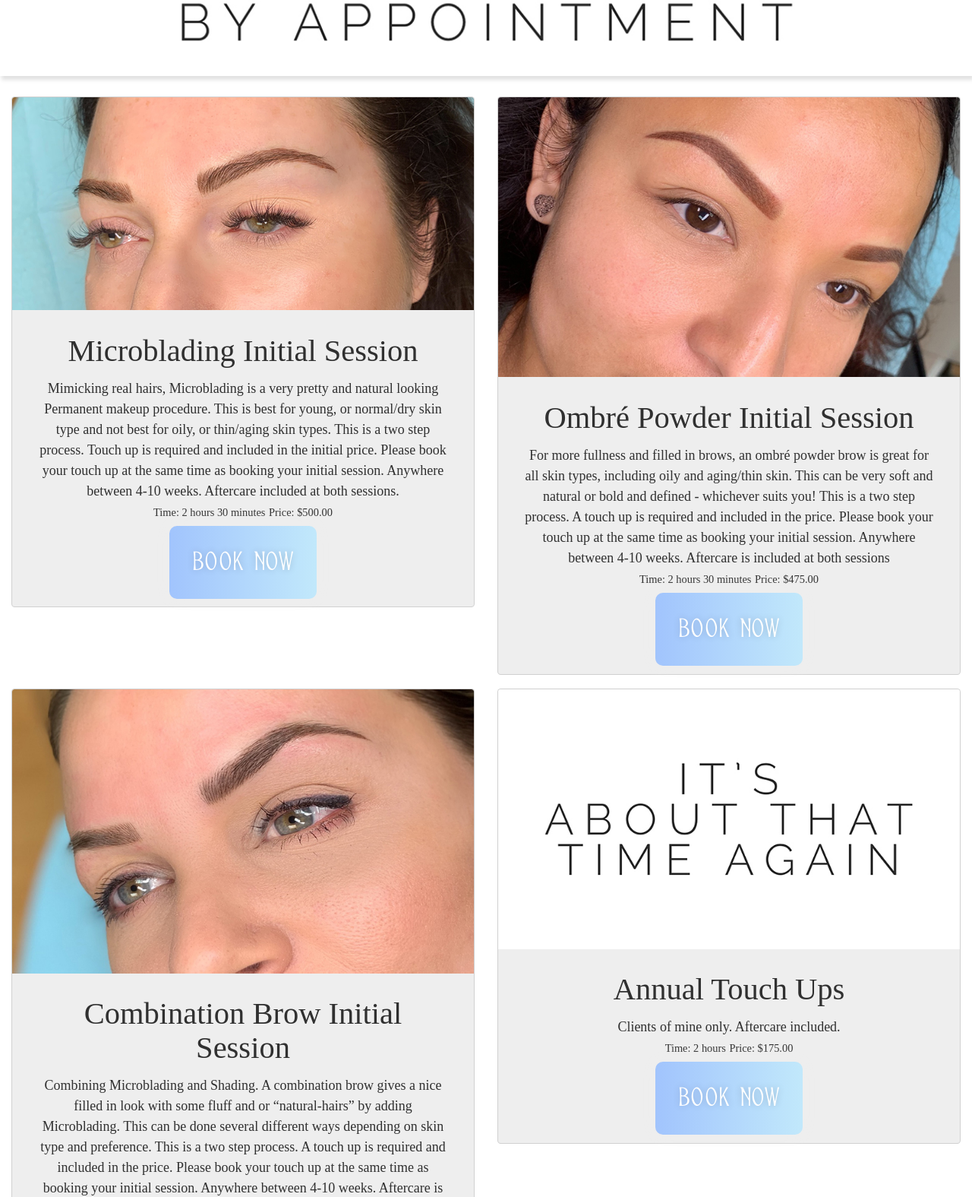
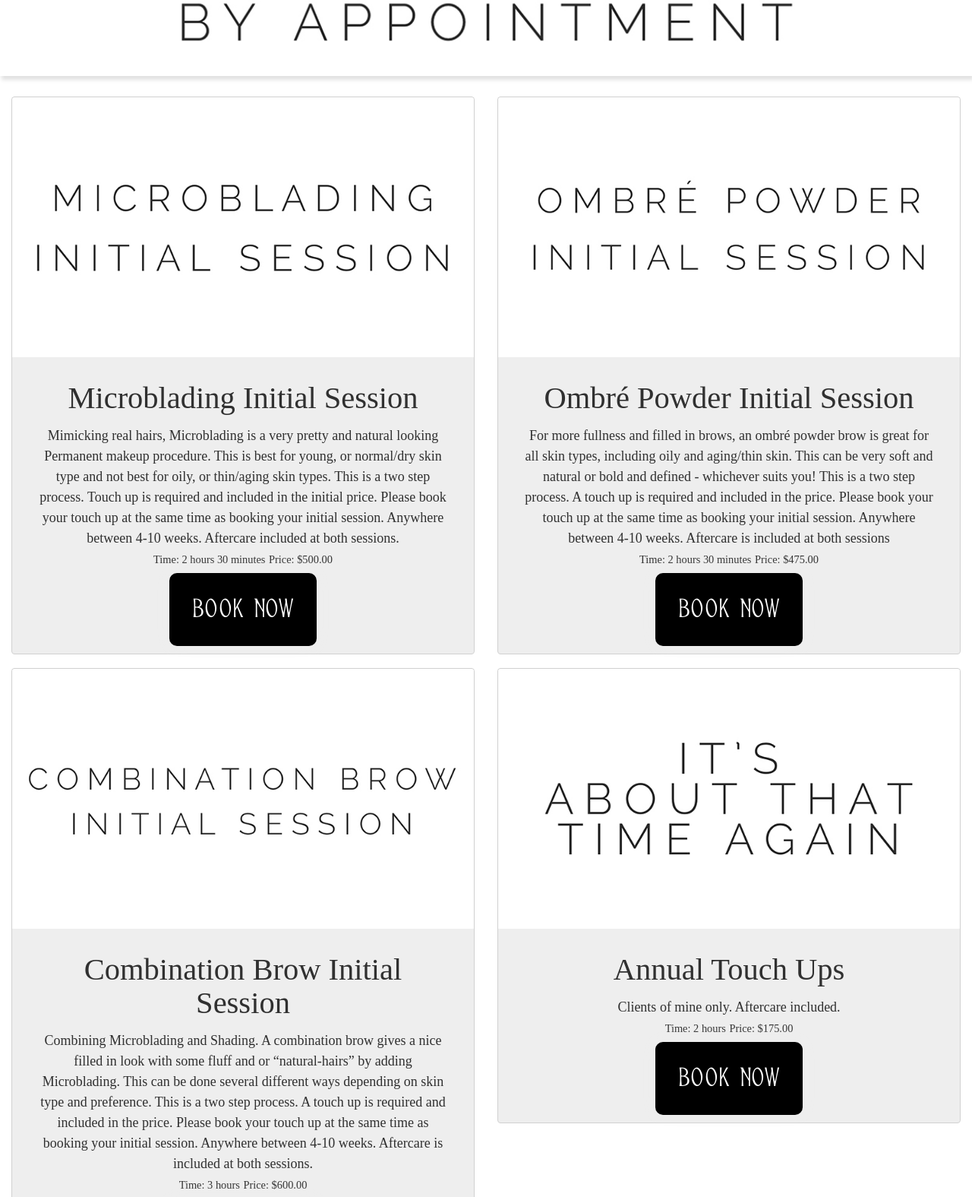
Before and after one commit to akickbush/restoration-brow-gatsby, a Gatsby site: page /services in a window 1280 px wide. Shown: the part 400-1975 px from the top of the page at 76% size. Built offline with nearby package versions, Linux system fonts and the light colour scheme; Gatsby itself is replaced by a stand-in of ours.

Commit message:
swapped 3x images
changed buttons to black/white

```diff
--- a/src/components/card/index.js
+++ b/src/components/card/index.js
@@ -18,16 +18,16 @@ const CardButton = Styled.a`
   transition: 0.5s;
   background-size: 200% auto;
   color: white;
+  background-color: black;
   font-size: 2rem;
   text-shadow: 0px 0px 10px rgba(0,0,0,0.2);
   box-shadow: 0 0 20px #eee;
   border-radius: 10px;
   &:hover {
-    color: black;
+    color: white;
+    opacity: 0.6;
     text-decoration: none;
-    background-position: right center;
   }
-  background-image: linear-gradient(to right, #a1c4fd 0%, #c2e9fb 51%, #a1c4fd 100%);
 `
 const Card = ({ img, name, detail, link, time, price }) => {
   return (
--- a/src/pages/services/index.js
+++ b/src/pages/services/index.js
@@ -211,11 +211,13 @@ export const query = graphql`
       }
     }
 
-    combination: allFile(filter: { name: { eq: "combination_751x462" } }) {
+    combination: allFile(
+      filter: { name: { eq: "combinationBrowInit_750x422" } }
+    ) {
       edges {
         node {
           childImageSharp {
-            fluid(quality: 100, maxWidth: 751) {
+            fluid(quality: 100, maxWidth: 750) {
               ...GatsbyImageSharpFluid_withWebp
             }
           }
@@ -224,11 +226,11 @@ export const query = graphql`
       }
     }
 
-    microblade: allFile(filter: { name: { eq: "microblade_751x346" } }) {
+    microblade: allFile(filter: { name: { eq: "microBladingInit_750x422" } }) {
       edges {
         node {
           childImageSharp {
-            fluid(quality: 100, maxWidth: 751) {
+            fluid(quality: 100, maxWidth: 750) {
               ...GatsbyImageSharpFluid_withWebp
             }
           }
@@ -237,11 +239,11 @@ export const query = graphql`
       }
     }
 
-    powder: allFile(filter: { name: { eq: "powder_751x455" } }) {
+    powder: allFile(filter: { name: { eq: "ombrePowderInit_750x422" } }) {
       edges {
         node {
           childImageSharp {
-            fluid(quality: 100, maxWidth: 751) {
+            fluid(quality: 100, maxWidth: 750) {
               ...GatsbyImageSharpFluid_withWebp
             }
           }
```
Also changed, not shown: src/images/combinationBrowInit_750x422.jpg (added), src/images/microBladingInit_750x422.jpg (added), src/images/ombrePowderInit_750x422.jpg (added).
